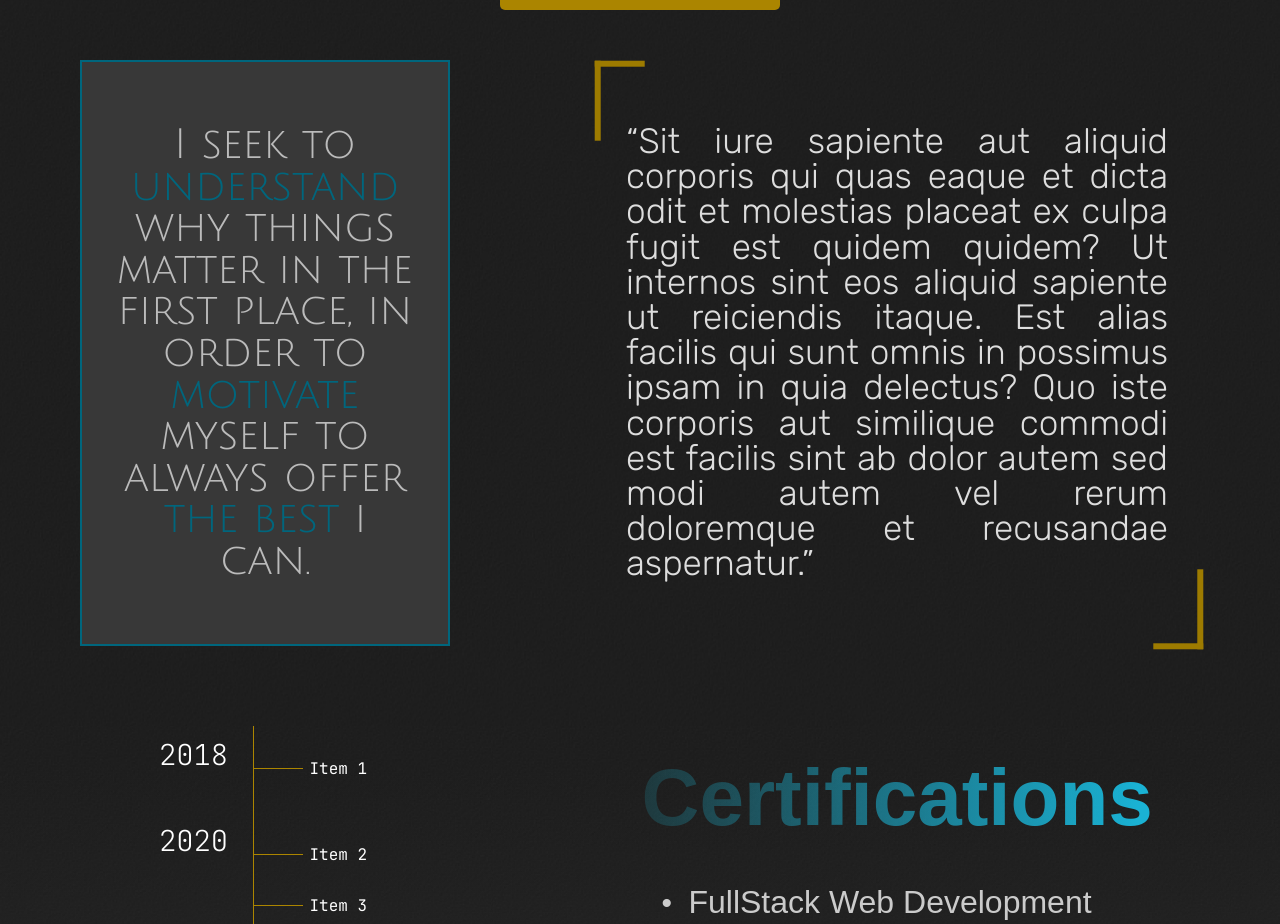
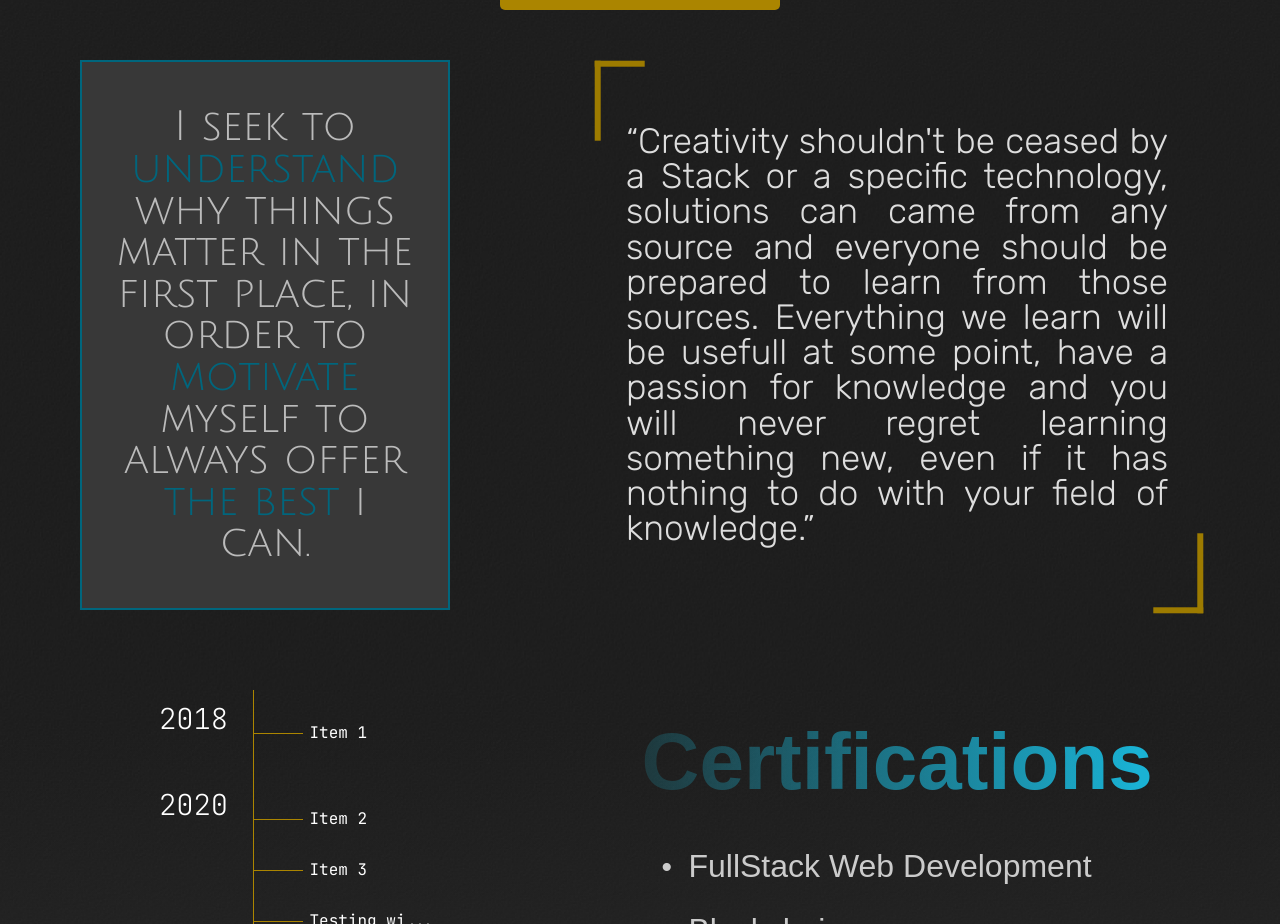
Before and after one commit to Ronnie018/portfolio, a React (Vite) app: page / in a window 1280 px wide. Shown: the part 820-1744 px from the top of the page. Built offline with nearby package versions, Linux system fonts and the light colour scheme; a web font is replaced by a local one.

Commit message:
fill quoted text

```diff
--- a/src/pages/home/sections/Bio/index.tsx
+++ b/src/pages/home/sections/Bio/index.tsx
@@ -1,11 +1,8 @@
-import { useEffect } from 'react';
 import StBio from './styled';
 import { useRef } from 'react';
-import useIntersection from '../../../../components/Hooks/useIntersection';
 
 const Bio = () => {
-  const self = useRef();
-  // const intersecting = useIntersection(self, 1);
+  const self = useRef(null);
   const intersecting = true;
 
   return (
@@ -24,13 +21,12 @@ const Bio = () => {
           <div className='right'>
             <span className='decor decor-top' />
             <div className='bio'>
-              “Sit iure sapiente aut aliquid corporis qui quas eaque et dicta
-              odit et molestias placeat ex culpa fugit est quidem quidem? Ut
-              internos sint eos aliquid sapiente ut reiciendis itaque. Est alias
-              facilis qui sunt omnis in possimus ipsam in quia delectus? Quo
-              iste corporis aut similique commodi est facilis sint ab dolor
-              autem sed modi autem vel rerum doloremque et recusandae
-              aspernatur.”
+              “Creativity shouldn't be ceased by a Stack or a specific
+              technology, solutions can came from any source and everyone should
+              be prepared to learn from those sources. Everything we learn will
+              be usefull at some point, have a passion for knowledge and you
+              will never regret learning something new, even if it has nothing
+              to do with your field of knowledge.”
             </div>
             <span className='decor decor-bottom' />
           </div>
```
